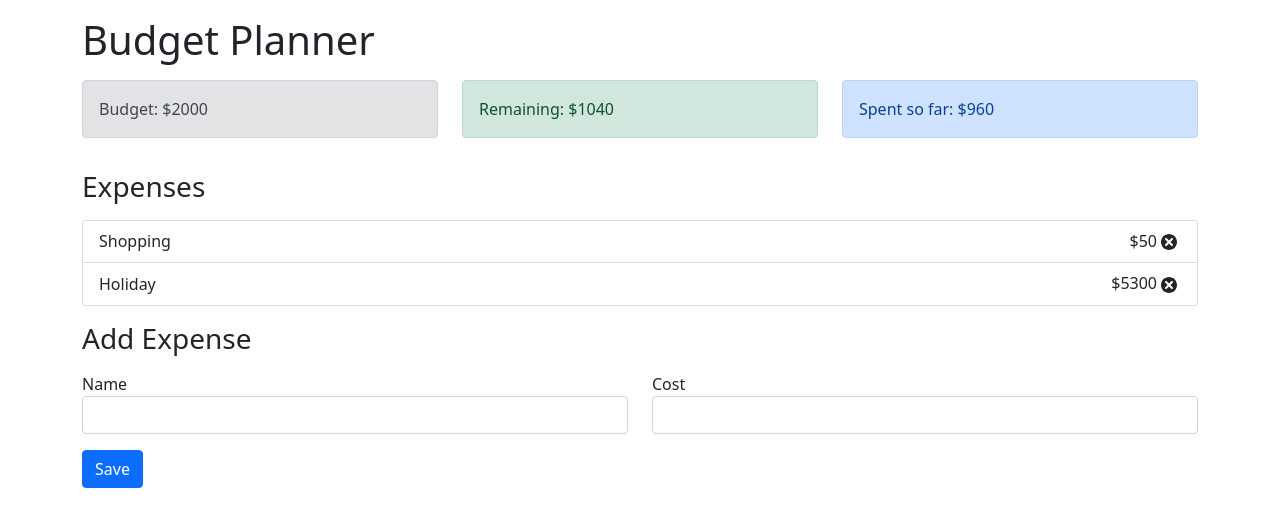
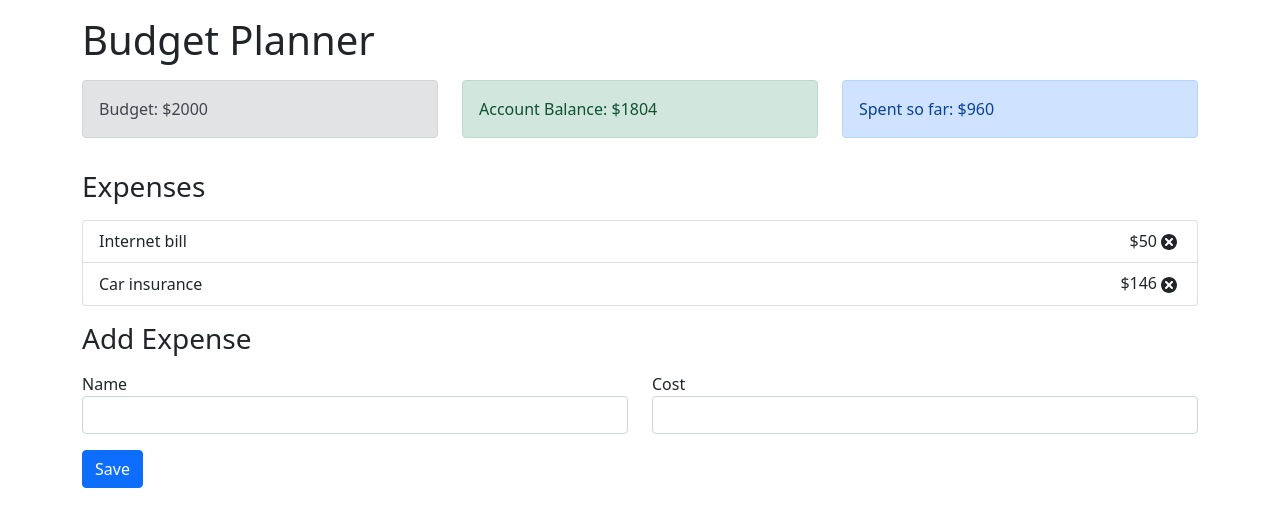
Before and after one commit to clarancefarley/react-budget-app, a React (Create React App) app: page / in a window 1280 px wide. Shown: the top 526 px of the page. Built offline with nearby package versions, Linux system fonts and the light colour scheme.

Commit message:
add logic for updating account balance

```diff
--- a/src/App.js
+++ b/src/App.js
@@ -1,7 +1,7 @@
 import React from "react";
 import "bootstrap/dist/css/bootstrap.min.css";
 import Budget from "./components/Budget";
-import Remaining from "./components/Remaining";
+import AccountBalance from "./components/AccountBalance";
 import Spent from "./components/Spent";
 import ExpenseList from "./components/ExpenseList";
 import AddExpense from "./components/AddExpense";
@@ -17,7 +17,7 @@ const App = () => {
             <Budget />
           </div>
           <div className="col-sm">
-            <Remaining />
+            <AccountBalance />
           </div>
           <div className="col-sm">
             <Spent />
--- /dev/null
+++ b/src/components/AccountBalance.js
@@ -0,0 +1,22 @@
+import React, { useContext } from "react";
+import { AppContext } from '../context/AppContext';
+
+const AccountBalance = () => {
+  const { expenses, budget } = useContext(AppContext);
+
+  const totalExpenses = expenses.reduce((total, item) => {
+    return (total = total + item.cost);
+  }, 0);
+
+  console.log(totalExpenses)
+
+  return (
+    <div>
+      <div className="alert alert-success">
+        <span>Account Balance: ${ budget - totalExpenses }</span>
+      </div>
+    </div>
+  );
+};
+
+export default AccountBalance;
--- a/src/components/Remaining.js
+++ /dev/null
@@ -1,13 +0,0 @@
-import React from "react";
-
-const Remaining = () => {
-  return (
-    <div>
-      <div className="alert alert-success">
-        <span>Remaining: $1040</span>
-      </div>
-    </div>
-  );
-};
-
-export default Remaining;
--- a/src/context/AppContext.js
+++ b/src/context/AppContext.js
@@ -15,8 +15,8 @@ const AppReducer = (state, action) => {
 const initialState = {
   budget: 2000,
   expenses: [
-    { id: 226, name: "Shopping", cost: 50 },
-    { id: 564, name: "Holiday", cost: 5300 },
+    { id: 226, name: "Internet bill", cost: 50 },
+    { id: 564, name: "Car insurance", cost: 146 },
   ],
 };
 
```
